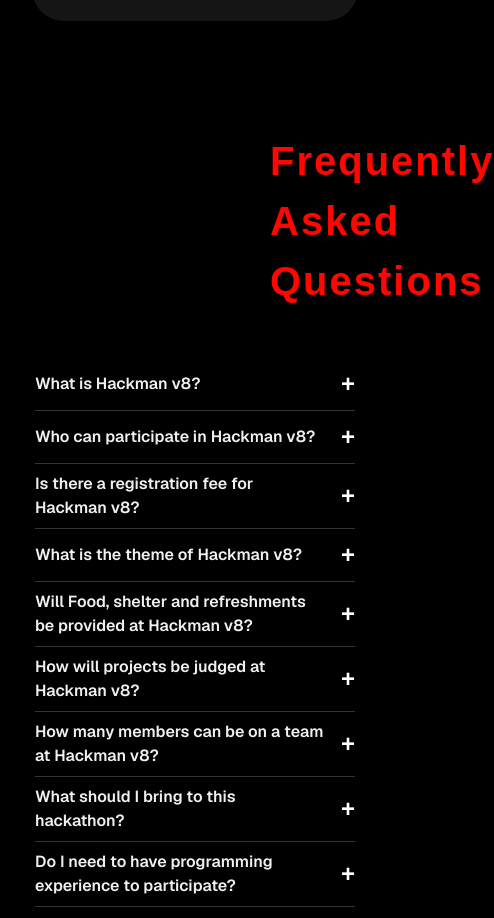
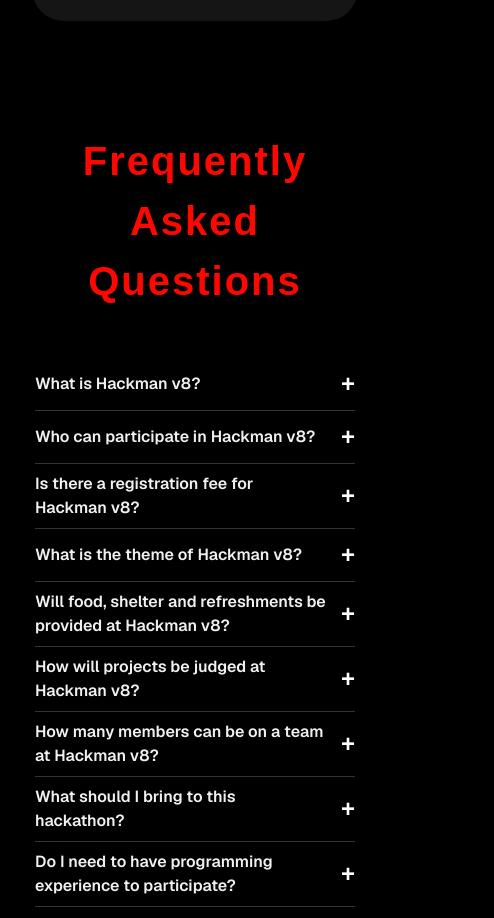
Before and after one commit to tejasva-vardhan/Hackman_V8, a Next.js app in the folder frontend/: page / in a window 390 px wide. Shown: the part 2857-3775 px from the top of the page, 494 px wide, since content can reach past the window. Built offline with nearby package versions, Linux system fonts and the light colour scheme; a web font is replaced by a local one.

Commit message:
improved responsiveness

```diff
--- a/frontend/src/components/FAQ.jsx
+++ b/frontend/src/components/FAQ.jsx
@@ -51,7 +51,7 @@ const faqData = [
   },
   {
     id: 5,
-    question: "Will Food, shelter and refreshments be provided at Hackman v8?",
+    question: "Will food, shelter and refreshments be provided at Hackman v8?",
     answer: "Yes. Food, shelter and timely refreshments will be provided to all the participants throughout the duration of the Hackathon.",
   },
   {
--- a/frontend/src/styles/FAQ.module.css
+++ b/frontend/src/styles/FAQ.module.css
@@ -88,7 +88,7 @@
 @media (max-width: 1024px) {
   .faqSection {
     flex-direction: column;
-
+    align-items: center; /* <-- This centers the content block */
     padding: 60px 20px;
     margin-top: -70px;
     min-height: auto;
@@ -104,6 +104,7 @@
   }
 
   .faqTitle {
+    margin-left: 0px;
     font-size: 2.5em;
     text-align: center;
     margin-bottom: 40px;
```
